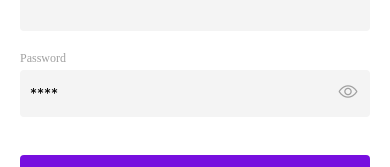
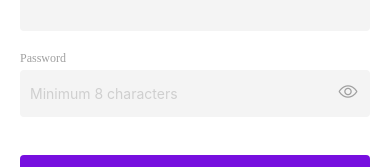
Before and after one commit to falquinho/energy-fund-app, a React Native app: screen /Login in a window 390 px wide. Shown: the part 179-346 px from the top of the page. Built offline with nearby package versions, Linux system fonts and the light colour scheme.

Commit message:
Remove test data from login screen.

```diff
--- a/src/screens/login/index.tsx
+++ b/src/screens/login/index.tsx
@@ -38,8 +38,7 @@ const LoginScreen: React.FC<NavigationProps> = ({
       <MyPasswordInput
         label='Password'
         placeholder='Minimum 8 characters'
-        value='test'>
-      </MyPasswordInput>
+      />
 
       <Spacer size={38}/>
 
```
